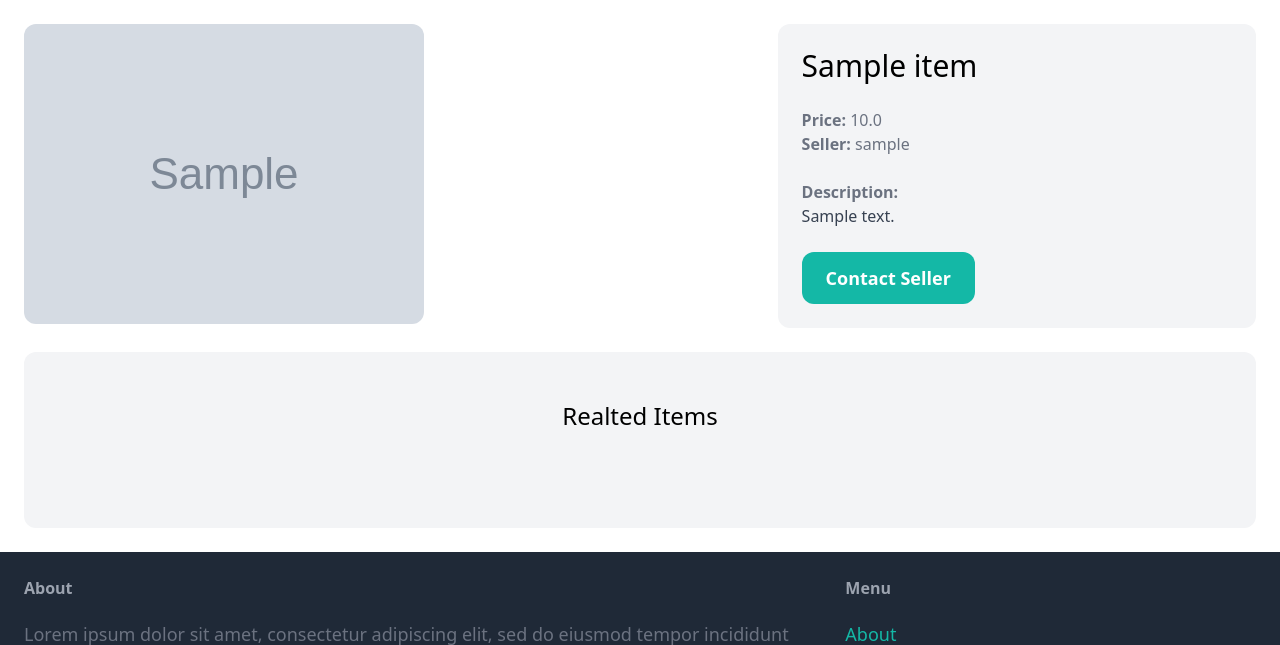
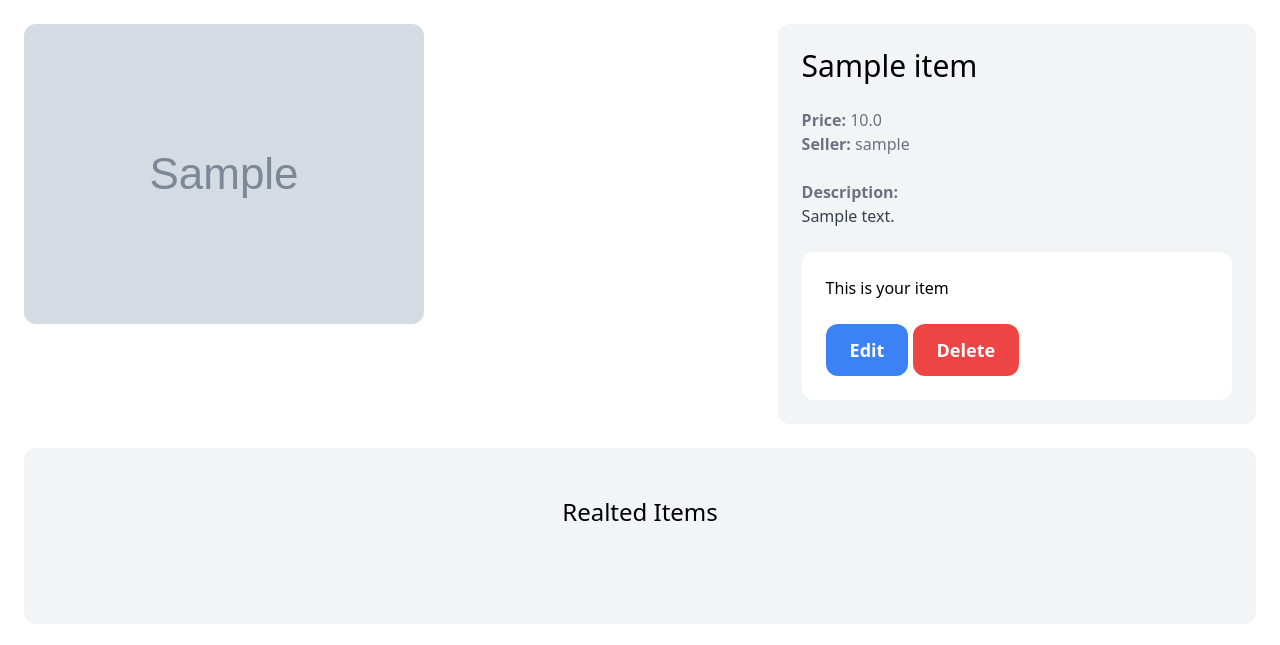
Before and after one commit to dawmro/flea_market, a Django app: page /items/1/ in a window 1280 px wide. Shown: the part 77-722 px from the top of the page. Run offline with Django 4.2, Linux system fonts and the light colour scheme; a user stored in the database is signed in; tables that the repository leaves empty hold one stand-in row (values such as "Sample post"); grey boxes marked "Sample" are stand-in pictures; some libraries are stand-ins or nearby versions.

Commit message:
add delete item functionality

```diff
--- a/flea_market/item/templates/item/detail.html
+++ b/flea_market/item/templates/item/detail.html
@@ -23,7 +23,15 @@
                 </p>
             {% endif %}
 
-            <a href="#" class="inline-block mt-6 px-6 py-3 text-lg font-semibold bg-teal-500 text-white rounded-xl hover:bg-teal-700">Contact Seller</a>
+            {% if request.user == item.created_by %}
+                <div class="mt-6 p-6 bg-white rounded-xl">
+                    <p>This is your item</p>
+                    <a href="#" class="inline-block mt-6 px-6 py-3 text-lg font-semibold bg-blue-500 text-white rounded-xl">Edit</a>
+                    <a href="{% url 'item:delete_item' item.id %}" class="inline-block mt-6 px-6 py-3 text-lg font-semibold bg-red-500 text-white rounded-xl">Delete</a>
+                </div>
+            {% else %}
+                <a href="#" class="inline-block mt-6 px-6 py-3 text-lg font-semibold bg-teal-500 text-white rounded-xl hover:bg-teal-700">Contact Seller</a>
+            {% endif %}
         </div>
     </div>
 
--- a/flea_market/item/urls.py
+++ b/flea_market/item/urls.py
@@ -8,4 +8,5 @@ app_name = 'item'
 urlpatterns = [
     path('<int:pk>/', views.detail, name='detail'),
     path('new_item/', views.new_item, name='new_item'),
+    path('<int:pk>/delete_item/', views.delete_item, name='delete_item'),
 ]
--- a/flea_market/item/views.py
+++ b/flea_market/item/views.py
@@ -49,3 +49,12 @@ def new_item(request):
             'title': 'New Item'
         }
         return render(request, 'item/form.html', context)
+
+
+@login_required
+def delete_item(request, pk):
+    # get item from Item model using primary key from url and created by current user
+    item = get_object_or_404(Item, pk=pk, created_by=request.user)
+    item.delete()
+
+    return redirect('dashboard:index')
```
Also changed, not shown: flea_market/media/item_images/toy-car-red_mKAOtYf.PNG (added).
